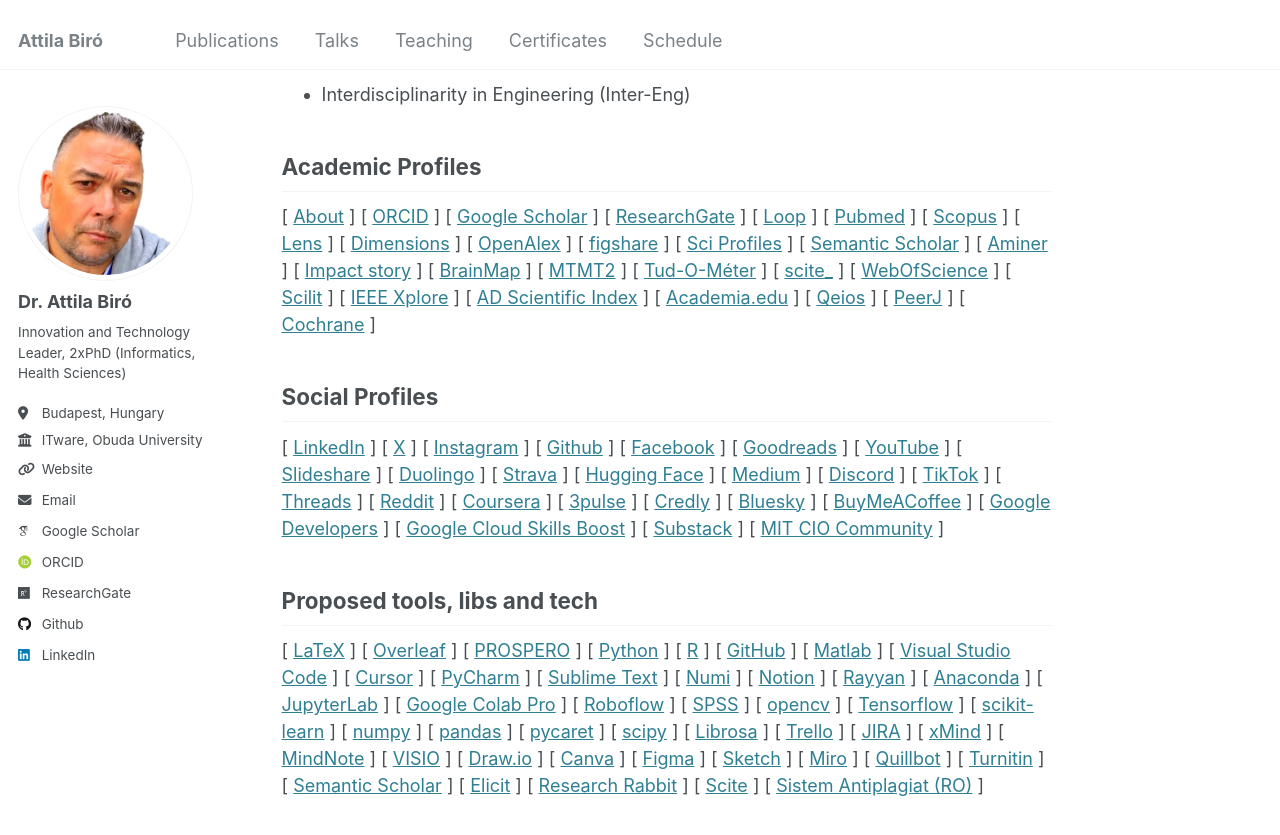
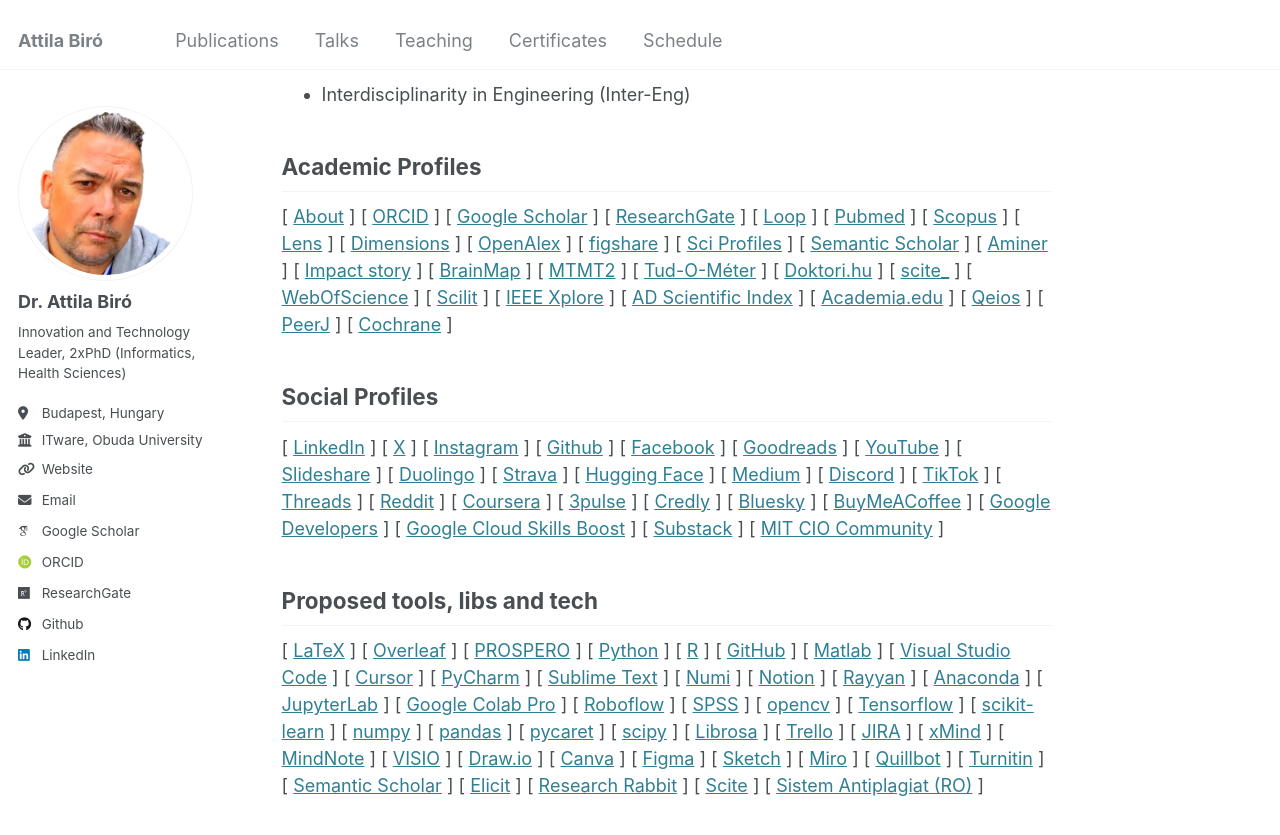
Before and after one commit to biroka/biroka.github.io, a Jekyll site: the page built from _pages/about.md, in a window 1280 px wide and 900 px high, scrolled down 3118 px. Shown: the top 835 px of the window. Built offline with Jekyll 4.4.1, drawn with Linux system fonts in a browser that asks for light colours; some web fonts are replaced.

Commit message:
Add link to Doktori.hu in about.md

```diff
--- a/_pages/about.md
+++ b/_pages/about.md
@@ -77,6 +77,7 @@ Academic Profiles
 [ <a target="_blank" href="https://www.brainmap.ro/attila-biro">BrainMap</a> ]
 [ <a target="_blank" href="https://m2.mtmt.hu/api/author/10098709?&labelLang=eng">MTMT2</a> ]
 [ <a target="_blank" href="https://www.hit.bme.hu/~ghorvath/tudometer/mtoscoring/10098709">Tud-O-Méter</a> ]
+[ <a target="_blank" href="https://doktori.hu/doktori-kepzes/szemelyek/91438">Doktori.hu</a> ]
 [ <a target="_blank" href="https://scite.ai/users/attila-biro-D1xKW">scite_</a> ]
 [ <a target="_blank" href="https://www.webofscience.com/wos/author/record/2179130">WebOfScience</a> ]
 [ <a target="_blank" href="https://www.scilit.com/scholars/16248794">Scilit</a> ]
```
